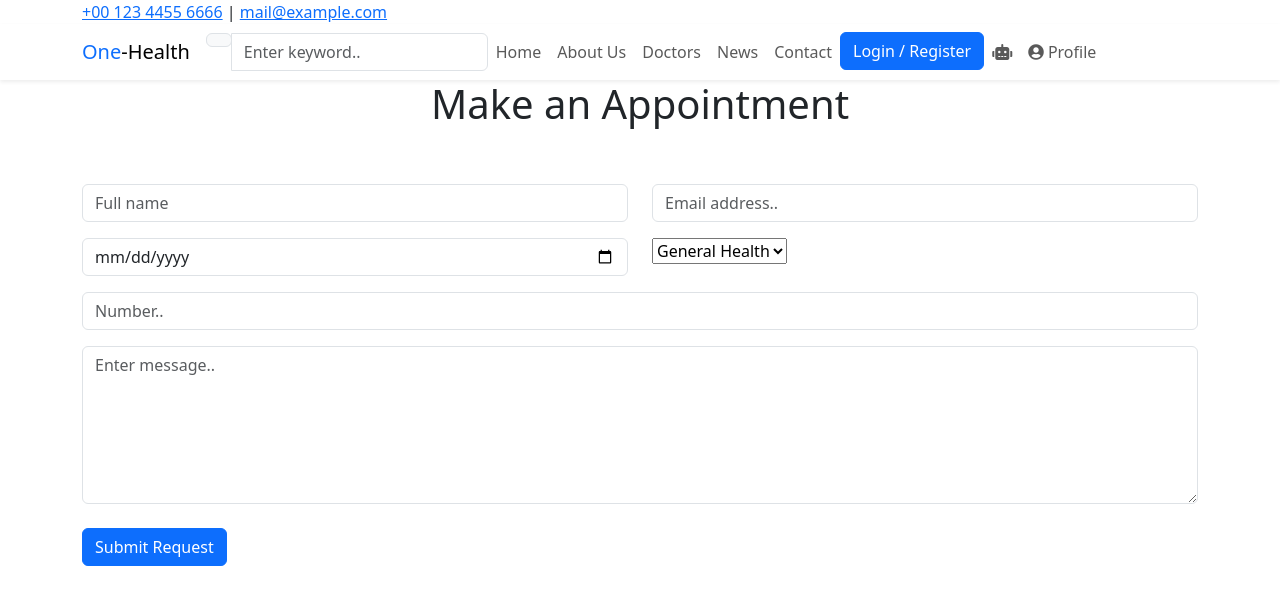
After one commit to noorharidy19/HealthCareSystem, a PHP site: page /book.php in a window 1280 px wide. The commit adds this page. Shown: the top 605 px of the page. Run offline with PHP 8.4, Linux system fonts and the light colour scheme; some libraries are stand-ins or nearby versions.

Commit message:
booking.php

```diff
--- /dev/null
+++ b/php/book.php
@@ -0,0 +1,139 @@
+<!DOCTYPE html>
+<html lang="en">
+<head>
+  <meta charset="UTF-8">
+  <meta name="viewport" content="width=device-width, initial-scale=1.0">
+
+  <meta http-equiv="X-UA-Compatible" content="ie=edge">
+
+  <meta name="copyright" content="MACode ID, https://macodeid.com/">
+
+  <title>One Health - Medical Center HTML5 Template</title>
+
+  <link rel="stylesheet" href="../assets/css/maicons.css">
+
+  <link rel="stylesheet" href="../assets/css/bootstrap.css">
+
+  <link rel="stylesheet" href="../assets/vendor/owl-carousel/css/owl.carousel.css">
+
+  <link rel="stylesheet" href="../assets/vendor/animate/animate.css">
+
+  <link rel="stylesheet" href="../assets/css/theme.css">
+
+  <link rel="stylesheet" href="https://cdnjs.cloudflare.com/ajax/libs/font-awesome/5.15.4/css/all.min.css"> <!-- Font Awesome CSS -->
+
+</head>
+<body>
+
+  <!-- Back to top button -->
+  <div class="back-to-top"></div>
+
+  <header>
+    <div class="topbar">
+      <div class="container">
+        <div class="row">
+          <div class="col-sm-8 text-sm">
+            <div class="site-info">
+              <a href="#"><span class="mai-call text-primary"></span> +00 123 4455 6666</a>
+              <span class="divider">|</span>
+              <a href="#"><span class="mai-mail text-primary"></span> mail@example.com</a>
+            </div>
+          </div>
+          <div class="col-sm-4 text-right text-sm">
+            <div class="social-mini-button">
+              <a href="#"><span class="mai-logo-facebook-f"></span></a>
+              <a href="#"><span class="mai-logo-twitter"></span></a>
+              <a href="#"><span class="mai-logo-dribbble"></span></a>
+              <a href="#"><span class="mai-logo-instagram"></span></a>
+            </div>
+          </div>
+        </div> <!-- .row -->
+      </div> <!-- .container -->
+    </div> <!-- .topbar -->
+
+    <nav class="navbar navbar-expand-lg navbar-light shadow-sm">
+      <div class="container">
+        <a class="navbar-brand" href="#"><span class="text-primary">One</span>-Health</a>
+
+        <form action="#">
+          <div class="input-group input-navbar">
+            <div class="input-group-prepend">
+              <span class="input-group-text" id="icon-addon1"><span class="mai-search"></span></span>
+            </div>
+            <input type="text" class="form-control" placeholder="Enter keyword.." aria-label="Username" aria-describedby="icon-addon1">
+          </div>
+        </form>
+
+        <button class="navbar-toggler" type="button" data-toggle="collapse" data-target="#navbarSupport" aria-controls="navbarSupport" aria-expanded="false" aria-label="Toggle navigation">
+          <span class="navbar-toggler-icon"></span>
+        </button>
+
+        <div class="collapse navbar-collapse" id="navbarSupport">
+          <ul class="navbar-nav ml-auto">
+              <li class="nav-item active">
+                  <a class="nav-link" href="index.php">Home</a>
+              </li>
+              <li class="nav-item">
+                  <a class="nav-link" href="about.php">About Us</a>
+              </li>
+              <li class="nav-item">
+                  <a class="nav-link" href="doctors.php">Doctors</a>
+              </li>
+              <li class="nav-item">
+                  <a class="nav-link" href="blog.php">News</a>
+              </li>
+              <li class="nav-item">
+                  <a class="nav-link" href="contact.php">Contact</a>
+              </li>
+              <li class="nav-item">
+                  <a class="btn btn-primary ml-lg-3" href="signup.php">Login / Register</a>
+              </li>
+              <li class="nav-item">
+                  <a class="nav-link" href="chatbot.php" id="chatbot-icon" title="chatbot">
+                      <i class="fas fa-robot"></i>
+                  </a>
+              </li>
+              <li class="nav-item">
+            <a class="nav-link" href="profile.php"><i class="fas fa-user-circle"></i> Profile</a>
+          </li>
+          </ul>
+      </div> <!-- .navbar-collapse -->
+      </div> <!-- .container -->
+    </nav>
+  </header>
+<div class="page-section">
+    <div class="container">
+      <h1 class="text-center wow fadeInUp">Make an Appointment</h1>
+
+      <form class="main-form">
+        <div class="row mt-5 ">
+          <div class="col-12 col-sm-6 py-2 wow fadeInLeft">
+            <input type="text" class="form-control" placeholder="Full name">
+          </div>
+          <div class="col-12 col-sm-6 py-2 wow fadeInRight">
+            <input type="text" class="form-control" placeholder="Email address..">
+          </div>
+          <div class="col-12 col-sm-6 py-2 wow fadeInLeft" data-wow-delay="300ms">
+            <input type="date" class="form-control">
+          </div>
+          <div class="col-12 col-sm-6 py-2 wow fadeInRight" data-wow-delay="300ms">
+            <select name="departement" id="departement" class="custom-select">
+              <option value="general">General Health</option>
+              <option value="cardiology">Cardiology</option>
+              <option value="dental">Dental</option>
+              <option value="neurology">Neurology</option>
+              <option value="orthopaedics">Orthopaedics</option>
+            </select>
+          </div>
+          <div class="col-12 py-2 wow fadeInUp" data-wow-delay="300ms">
+            <input type="text" class="form-control" placeholder="Number..">
+          </div>
+          <div class="col-12 py-2 wow fadeInUp" data-wow-delay="300ms">
+            <textarea name="message" id="message" class="form-control" rows="6" placeholder="Enter message.."></textarea>
+          </div>
+        </div>
+
+        <button type="submit" class="btn btn-primary mt-3 wow zoomIn">Submit Request</button>
+      </form>
+    </div>
+  </div>
```
Also changed, not shown: php/index.php (+2 -37 lines).
